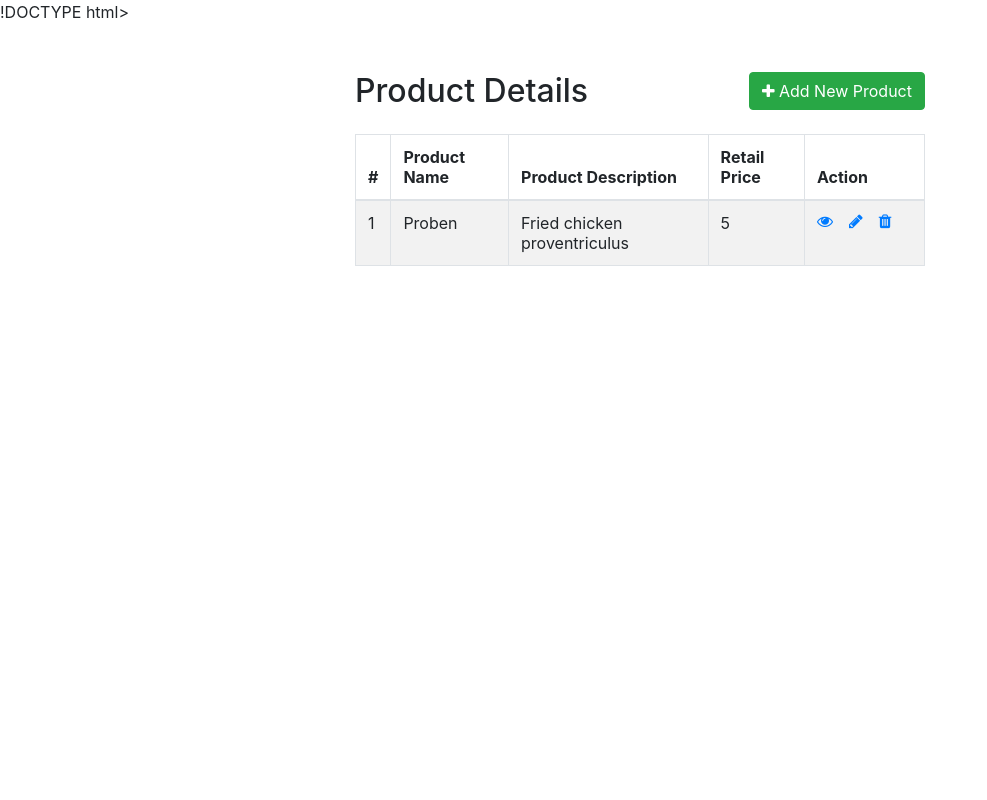
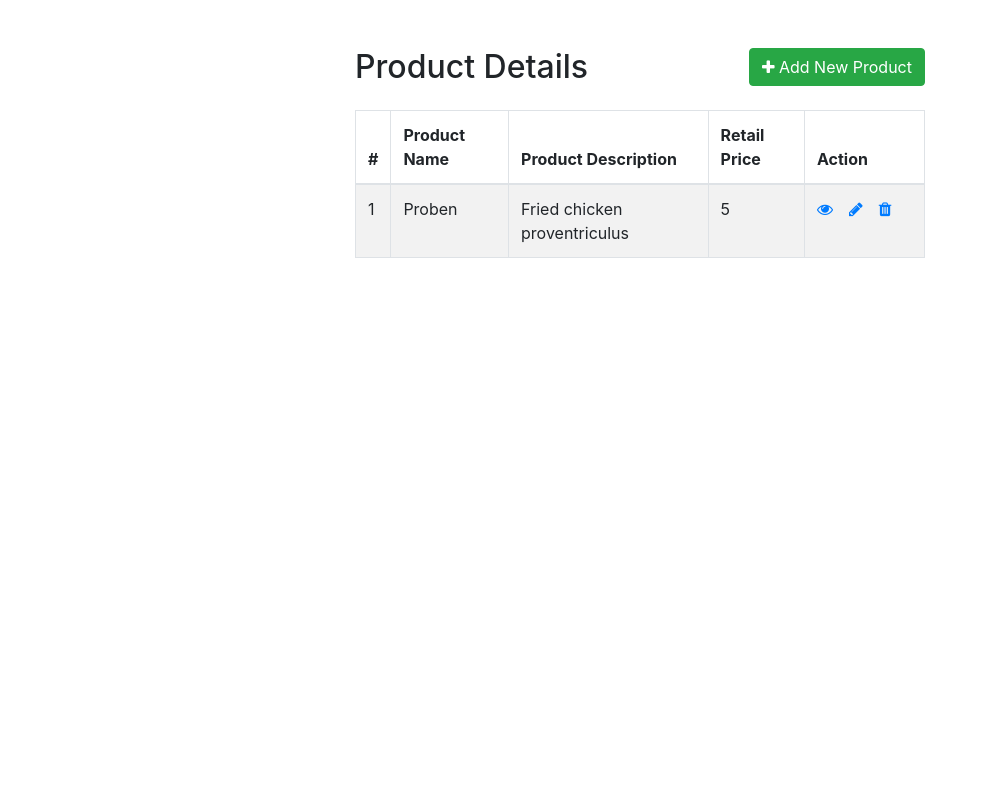
Before and after one commit to Loren143/dacol-pdo-crud, a PHP site: page /index.php in a window 1280 px wide. Shown: the whole page, without its empty margins (0-987 px from the left). Run offline with PHP 8.4, Linux system fonts and the light colour scheme; data comes from the database, SQL or seed files in the repository.

Commit message:
changes my index.php

```diff
--- a/index.php
+++ b/index.php
@@ -1,4 +1,4 @@
-!DOCTYPE html>
+<!DOCTYPE html>
 <html lang="en">
 <head>
     <meta charset="UTF-8">
```
